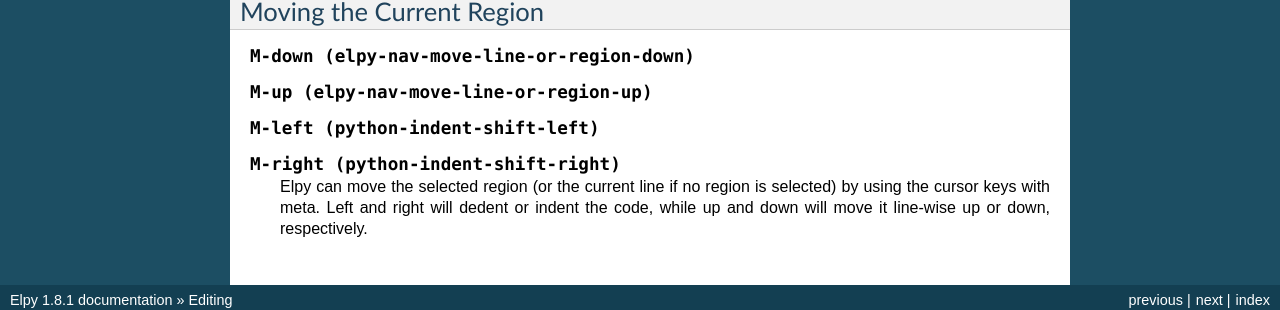
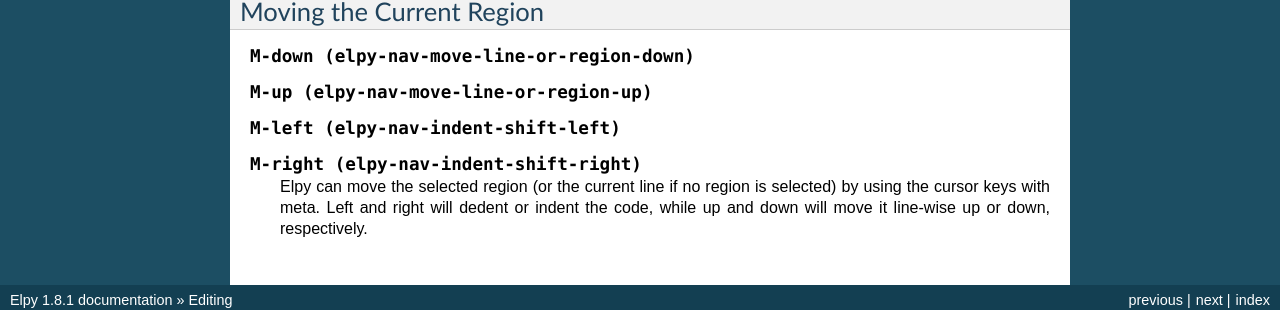
Before and after one commit to jorgenschaefer/elpy, a Sphinx documentation site: the page built from docs/editing.rst, in a window 1280 px wide. Shown: the part 1116-1426 px from the top of the page. Built offline with Sphinx 7.4.7, drawn with Linux system fonts in a browser that asks for light colours.

```diff
--- a/docs/editing.rst
+++ b/docs/editing.rst
@@ -82,9 +82,9 @@
    :kbd: M-down
 .. command:: elpy-nav-move-line-or-region-up
    :kbd: M-up
-.. command:: python-indent-shift-left
+.. command:: elpy-nav-indent-shift-left
    :kbd: M-left
-.. command:: python-indent-shift-right
+.. command:: elpy-nav-indent-shift-right
    :kbd: M-right
 
    Elpy can move the selected region (or the current line if no region is
```
Also changed, not shown: 3 other files.
